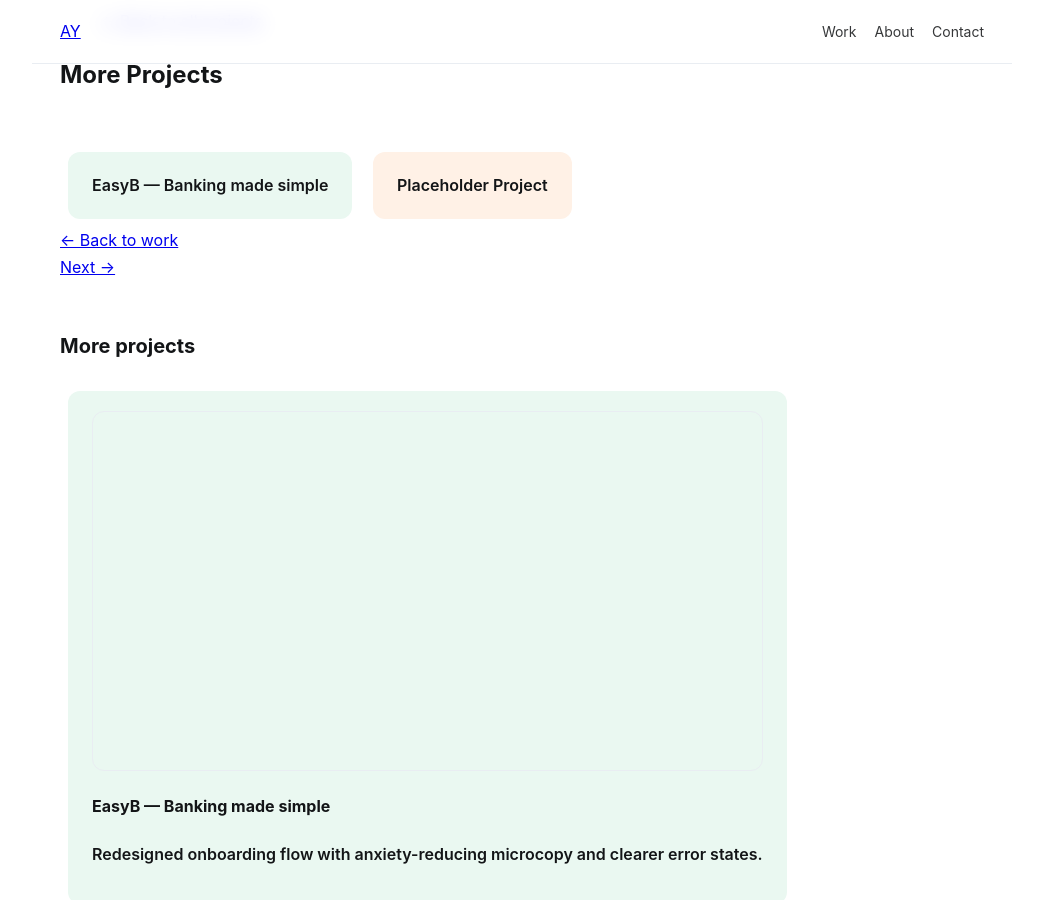
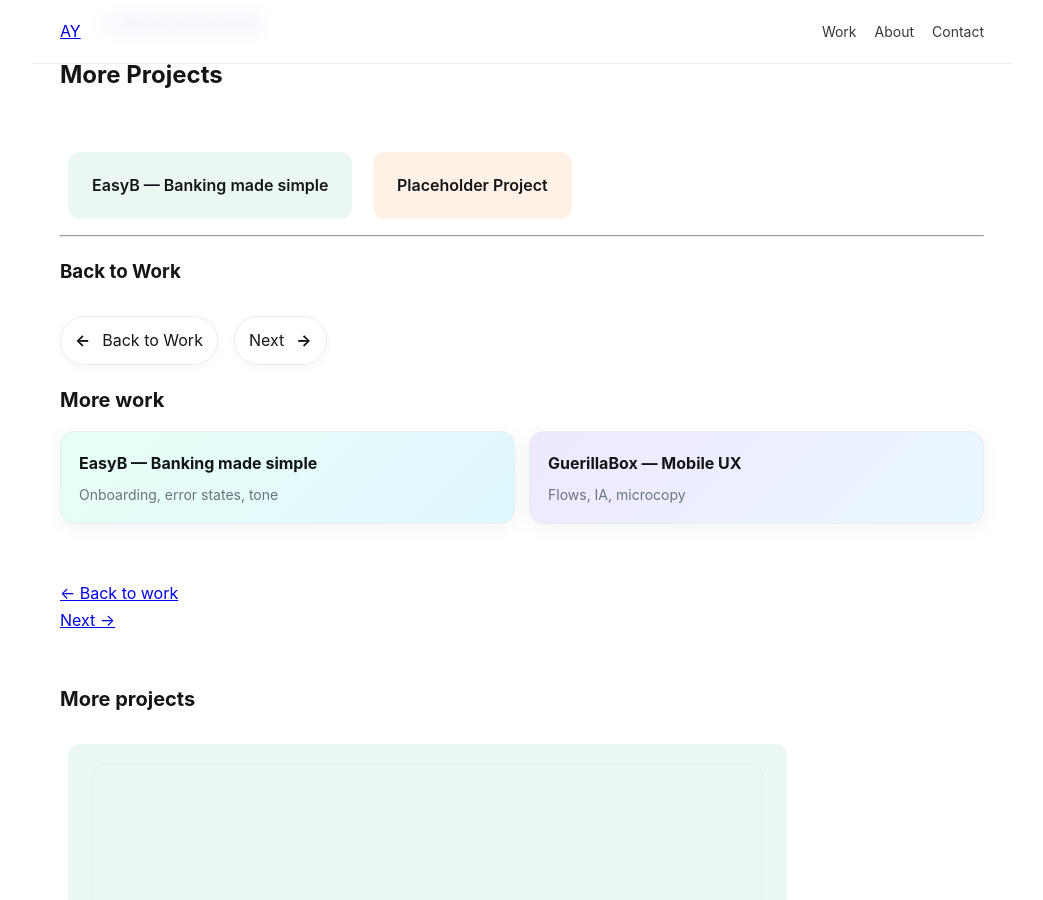
Before and after one commit to ayanoyokoyama/ayanoyokoyama-github.io, a Jekyll site: the page built from projects/naia/index.md, in a window 1280 px wide and 900 px high, scrolled down 974 px. Shown: the whole window, without its empty margins (118-1161 px from the left). Built offline with Jekyll 4.4.1, drawn with Linux system fonts in a browser that asks for light colours.

Commit message:
Update index.md

```diff
--- a/projects/naia/index.md
+++ b/projects/naia/index.md
@@ -34,3 +34,25 @@ Process
   <a href="/projects/easyb/">EasyB — Banking made simple</a>
   <a href="/projects/placeholder/">Placeholder Project</a>
 </div>
+---
+
+### Back to Work
+
+<div class="btn-row">
+  <a class="btn-pill" href="/#projects"><span class="icon-left">←</span> Back to Work</a>
+  <a class="btn-pill" href="/projects/easyb/">Next <span class="icon-right">→</span></a>
+</div>
+
+<div class="more-work">
+  <h3>More work</h3>
+  <div class="work-grid">
+    <a class="work-card card-teal" href="/projects/easyb/">
+      <p class="title">EasyB — Banking made simple</p>
+      <p class="meta">Onboarding, error states, tone</p>
+    </a>
+    <a class="work-card card-lilac" href="/projects/guerillabox/">
+      <p class="title">GuerillaBox — Mobile UX</p>
+      <p class="meta">Flows, IA, microcopy</p>
+    </a>
+  </div>
+</div>
```
